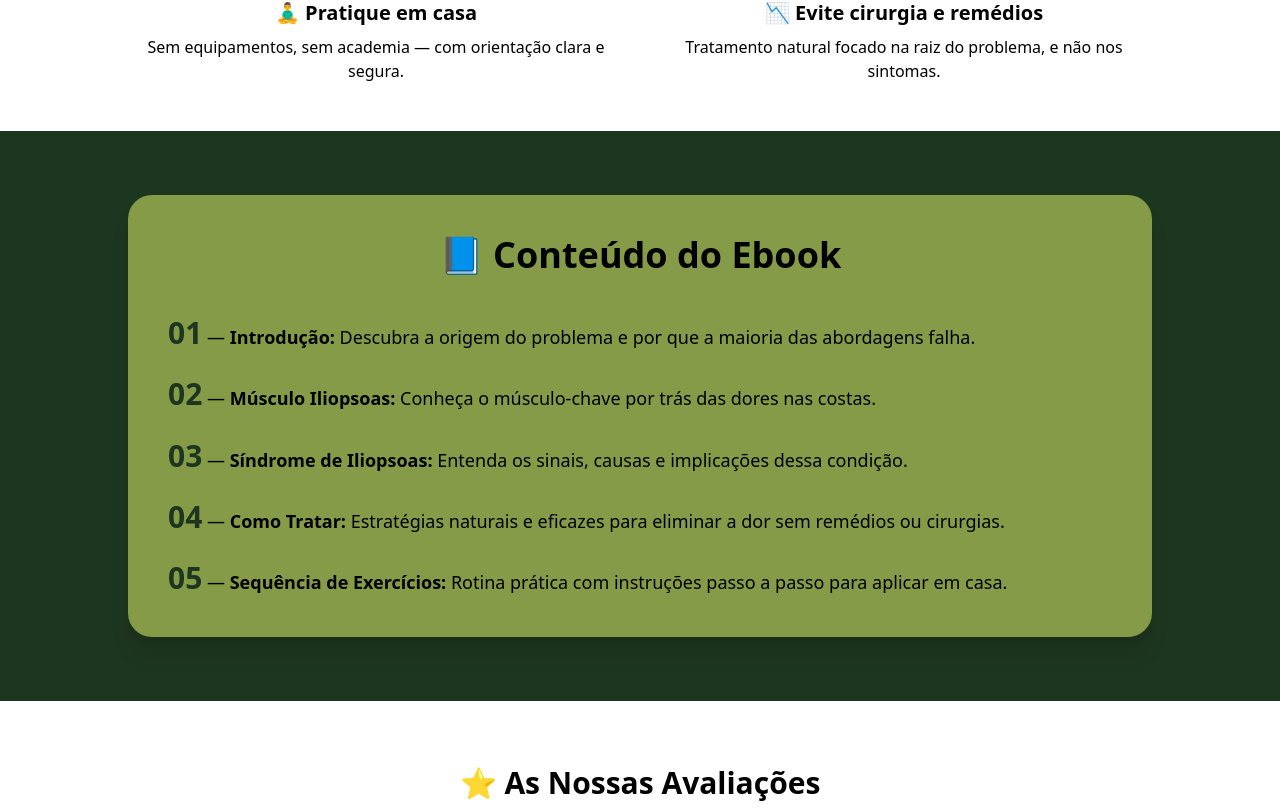
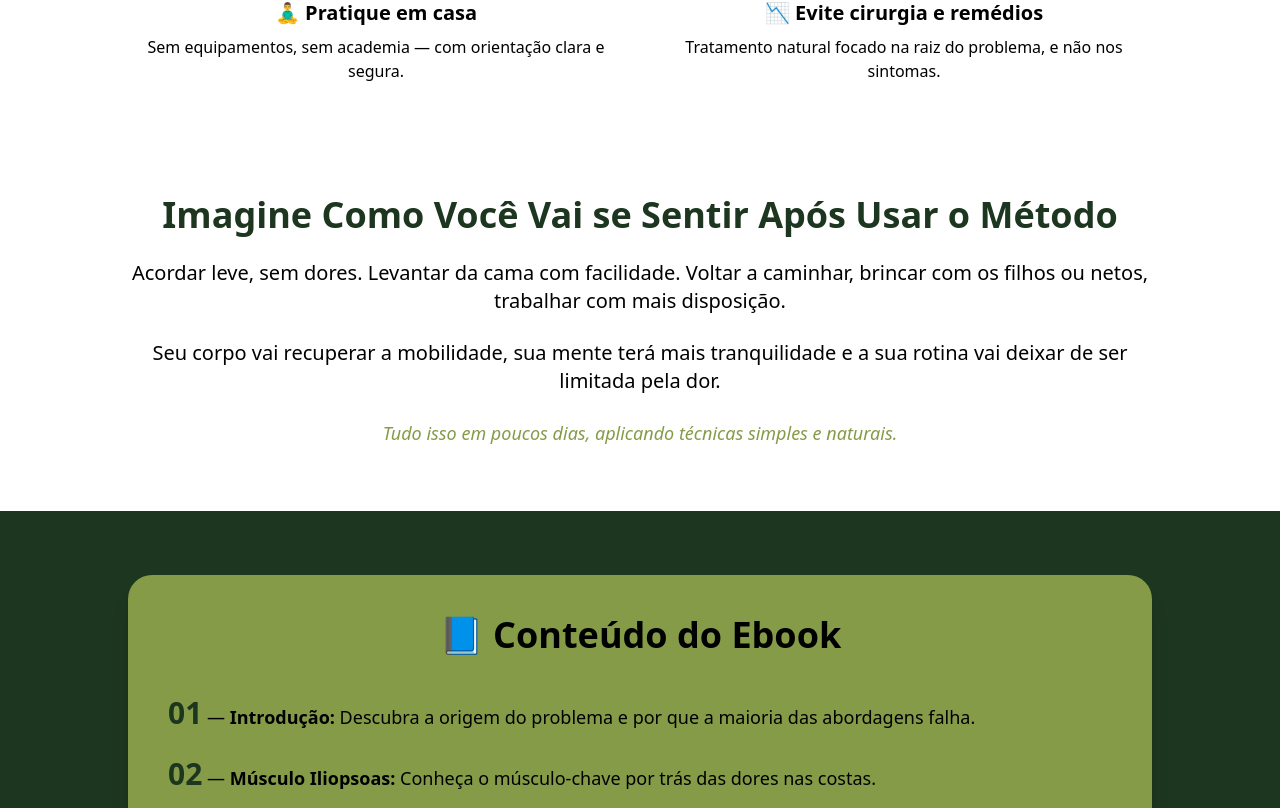
Before and after one commit to squad-member/site-dor-nas-costas, a React (Vite) app: page / in a window 1280 px wide. Shown: the part 1092-1900 px from the top of the page. Built offline with nearby package versions, Linux system fonts and the light colour scheme.

Commit message:
link hotmart adicionado

```diff
--- a/src/App.jsx
+++ b/src/App.jsx
@@ -79,6 +79,25 @@ animation: pulseGlow 2s infinite;
           </div>
         </div>
       </section>
+
+{/* Bloco - Transformação após o uso */}
+<section className="bg-white text-black py-16 px-6 text-center">
+  <div className="max-w-5xl mx-auto">
+    <h2 className="text-3xl md:text-4xl font-extrabold mb-6 text-[#1D361F]">
+      Imagine Como Você Vai se Sentir Após Usar o Método
+    </h2>
+    <p className="text-xl mb-6">
+      Acordar leve, sem dores. Levantar da cama com facilidade. Voltar a caminhar, brincar com os filhos ou netos, trabalhar com mais disposição.
+    </p>
+    <p className="text-xl mb-6">
+      Seu corpo vai recuperar a mobilidade, sua mente terá mais tranquilidade e a sua rotina vai deixar de ser limitada pela dor.
+    </p>
+    <p className="text-lg text-[#859B48] italic">
+      Tudo isso em poucos dias, aplicando técnicas simples e naturais.
+    </p>
+  </div>
+</section>
+
 
      {/* Índice do Ebook */}
 <section className="bg-[#1D361F] text-[#859B48] py-16 px-6 text-left">
@@ -178,6 +197,8 @@ animation: pulse-heart 1.2s infinite;
         </div>
       </section>
 
+
+
       {/* Bloco - Bônus Pós 7 Dias */}
       <section className="bg-black text-white py-12 px-6 text-center">
         <h2 className="text-2xl font-bold mb-4 text-yellow-800">🎁 Bônus Especial Liberado Após 7 Dias</h2>
```
